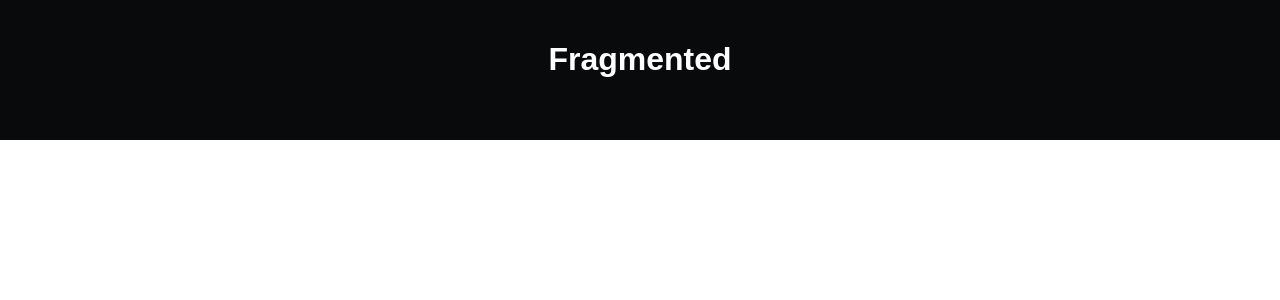
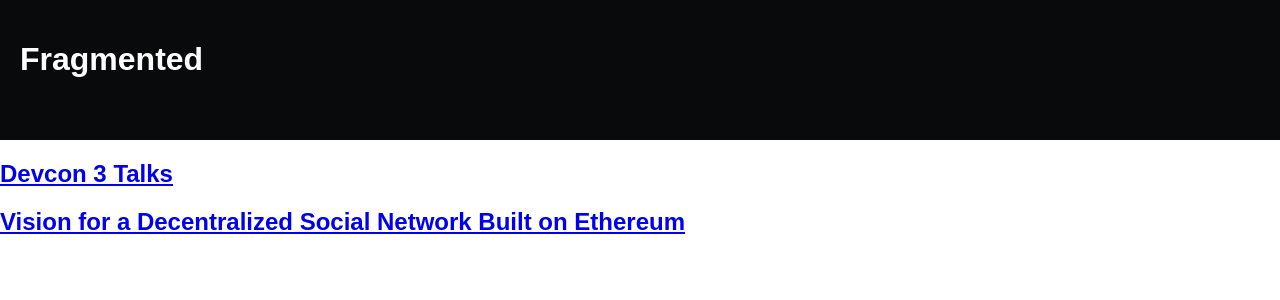
Before and after one commit to ryosua/fragmented-web-ui, a React (Create React App) app: page / in a window 1280 px wide. Shown: the top 300 px of the page. Built offline with nearby package versions, Linux system fonts and the light colour scheme.

Commit message:
Basic news feed with some test data from my blog.

```diff
--- a/package.json
+++ b/package.json
@@ -3,6 +3,7 @@
   "version": "0.1.0",
   "private": true,
   "dependencies": {
+    "lodash": "4.17.4",
     "react": "^16.1.1",
     "react-dom": "^16.1.1",
     "react-scripts": "1.0.17"
--- a/src/App.css
+++ b/src/App.css
@@ -1,5 +1,5 @@
 .App {
-    text-align: center;
+    text-align: left;
 }
 
 .App-header {
--- a/src/App.js
+++ b/src/App.js
@@ -1,5 +1,6 @@
 import React, { Component } from 'react'
 import './App.css'
+import NewsFeedContainer from './containers/NewsFeedContainer'
 
 class App extends Component {
     render() {
@@ -8,6 +9,7 @@
                 <header className="App-header">
                     <h1>Fragmented</h1>
                 </header>
+                <NewsFeedContainer />
             </div>
         )
     }
--- /dev/null
+++ b/src/components/NewsItem.js
@@ -0,0 +1,17 @@
+import React from 'react'
+import PropTypes from 'prop-types'
+
+const NewsItem = props => (
+    <h2>
+        <a href={props.url}>{props.title}</a>
+    </h2>
+)
+
+NewsItem.propTypes = {
+    id: PropTypes.string.isRequired,
+    text: PropTypes.string.isRequired,
+    title: PropTypes.string.isRequired,
+    url: PropTypes.string.isRequired
+}
+
+export default NewsItem
--- /dev/null
+++ b/src/containers/NewsFeedContainer.js
@@ -0,0 +1,29 @@
+import React from 'react'
+import map from 'lodash/map'
+import NewsItem from '../components/NewsItem'
+
+const testData = {
+    data: {
+        allNewsItems: [
+            {
+                id: 'cj9xbfgmubekq0168apgkkzsd',
+                text: '',
+                title: 'Devcon 3 Talks',
+                url: 'http://www.ryanyosua.me/devcon-3-talks/'
+            },
+            {
+                id: 'cj9xbg2l8bekw01688tfyj0wm',
+                text: '',
+                title: 'Vision for a Decentralized Social Network Built on Ethereum',
+                url: 'http://www.ryanyosua.me/decentralized-social-network/'
+            }
+        ]
+    }
+}
+
+const NewsFeedContainer = () =>
+    map(testData.data.allNewsItems, newsItem => (
+        <NewsItem key={newsItem.id} id={newsItem.id} text={newsItem.text} title={newsItem.title} url={newsItem.url} />
+    ))
+
+export default NewsFeedContainer
```
Also changed, not shown: 1 other file (tests, documents, lock files or other folders).
